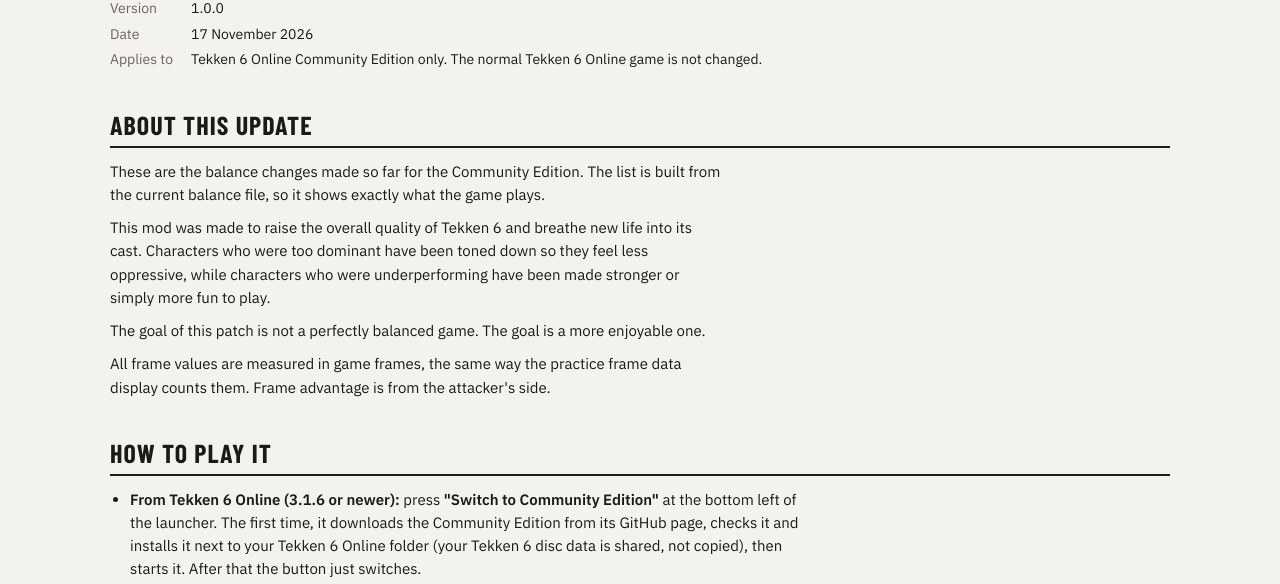
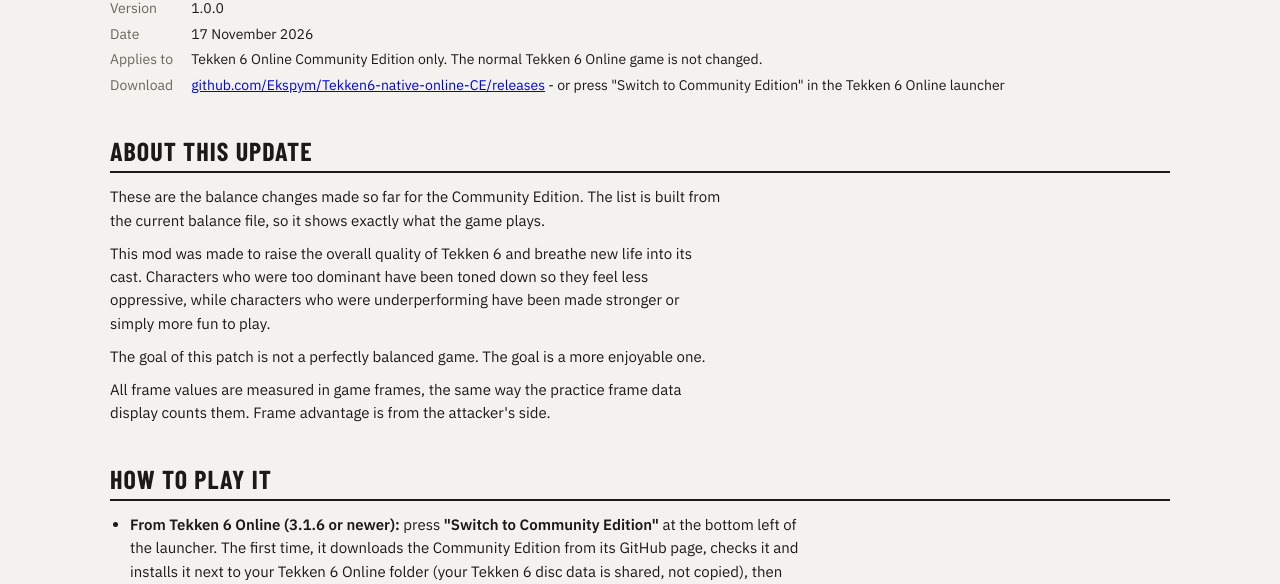
Before and after one commit to Ekspym/Tekken6-native-online-CE, a plain HTML site: page index.html in a window 1280 px wide. Shown: the part 163-747 px from the top of the page. Drawn offline with nearby package versions, Linux system fonts and the light colour scheme.

Commit message:
CE patch notes: download link to the release

```diff
--- a/index.html
+++ b/index.html
@@ -83,6 +83,7 @@ footer { margin-top: 48px; color: var(--muted); font-size: 13px; border-top: 1px
       <dt>Version</dt><dd>1.0.0</dd>
       <dt>Date</dt><dd>17 November 2026</dd>
       <dt>Applies to</dt><dd>Tekken 6 Online Community Edition only. The normal Tekken 6 Online game is not changed.</dd>
+      <dt>Download</dt><dd><a href="https://github.com/Ekspym/Tekken6-native-online-CE/releases/latest">github.com/Ekspym/Tekken6-native-online-CE/releases</a> - or press "Switch to Community Edition" in the Tekken 6 Online launcher</dd>
     </dl>
     <button type="button" class="devbtn" id="devbtn" aria-pressed="false">Dev notes to characters</button>
   </header>
```
